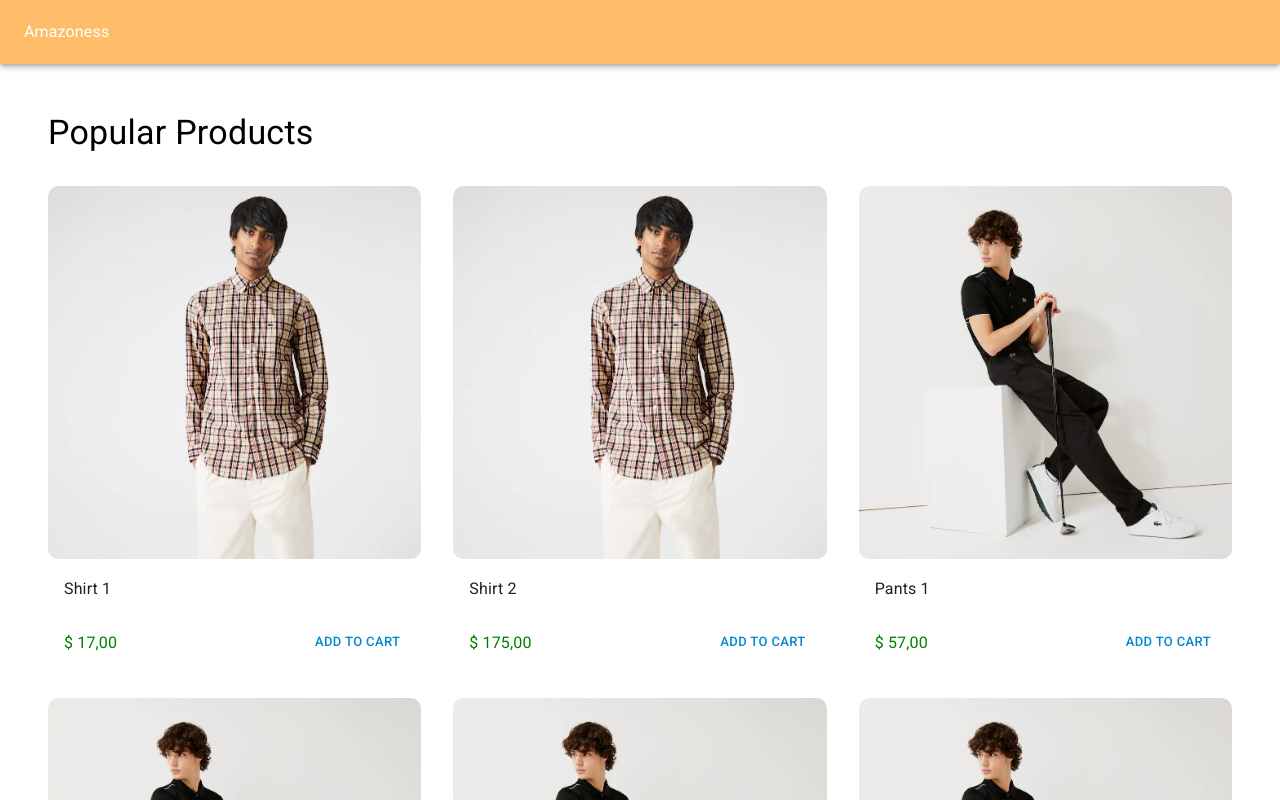
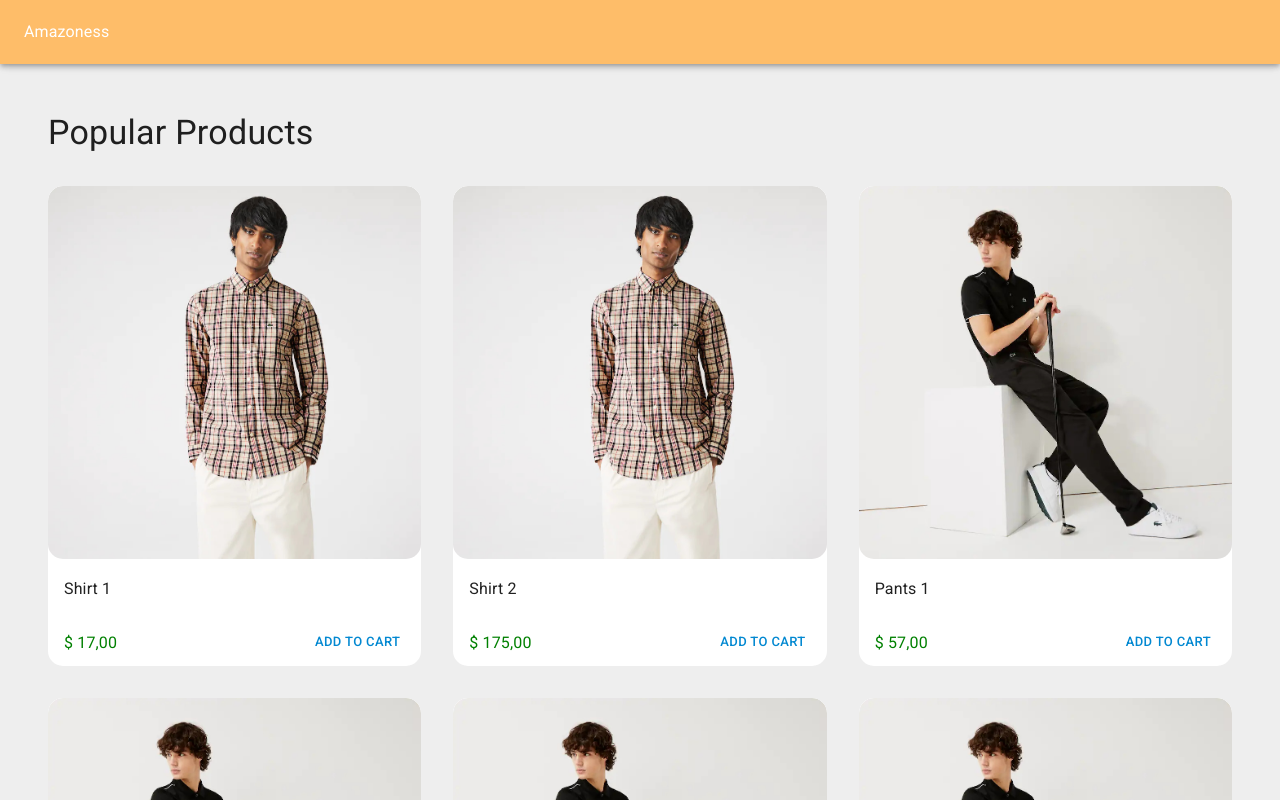
Before and after one commit to TheMrCorvy/amazoness, a Next.js app: page / in a window 1280 px wide. Shown: the top 800 px of the page. Built offline with nearby package versions, Linux system fonts and the light colour scheme.

Commit message:
updated global styles

```diff
--- a/src/misc/theme.ts
+++ b/src/misc/theme.ts
@@ -42,12 +42,12 @@ const theme = createTheme({
 			A400: "#131A22",
 		},
 		background: {
-			default: "#fefefe",
+			default: "#eeeeee",
 			paper: "#fff",
 		},
 	},
 	shape: {
-		borderRadius: 10,
+		borderRadius: 15,
 	},
 	typography: {
 		h1: {
--- a/src/pages/_app.tsx
+++ b/src/pages/_app.tsx
@@ -1,18 +1,23 @@
 import "../styles/globals.css"
+
 import type { AppProps } from "next/app"
 
 import { ThemeProvider } from "@mui/material/styles"
+import CssBaseline from "@mui/material/CssBaseline"
 import theme from "../misc/theme"
 
 import Layout from "../components/Layout"
 
 function MyApp({ Component, pageProps }: AppProps) {
 	return (
-		<ThemeProvider theme={theme}>
-			<Layout>
-				<Component {...pageProps} />
-			</Layout>
-		</ThemeProvider>
+		<>
+			<ThemeProvider theme={theme}>
+				<CssBaseline />
+				<Layout>
+					<Component {...pageProps} />
+				</Layout>
+			</ThemeProvider>
+		</>
 	)
 }
 
```
